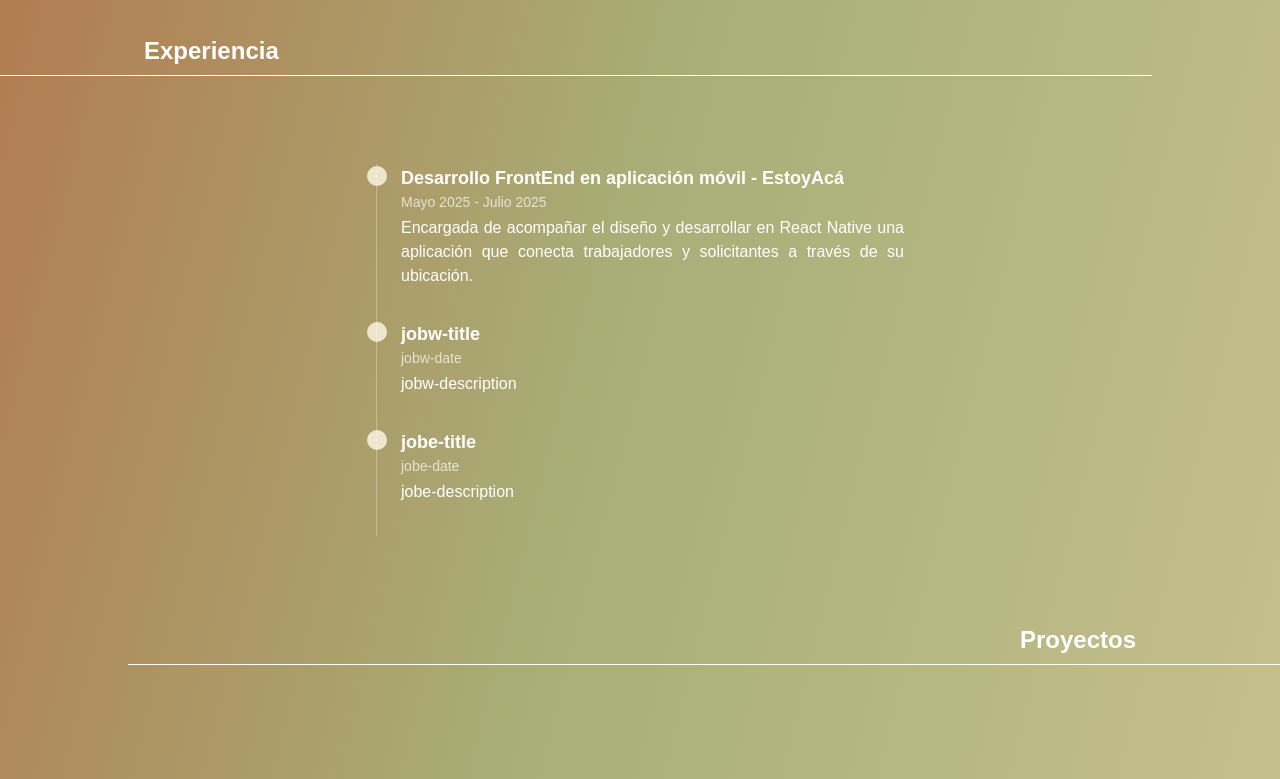
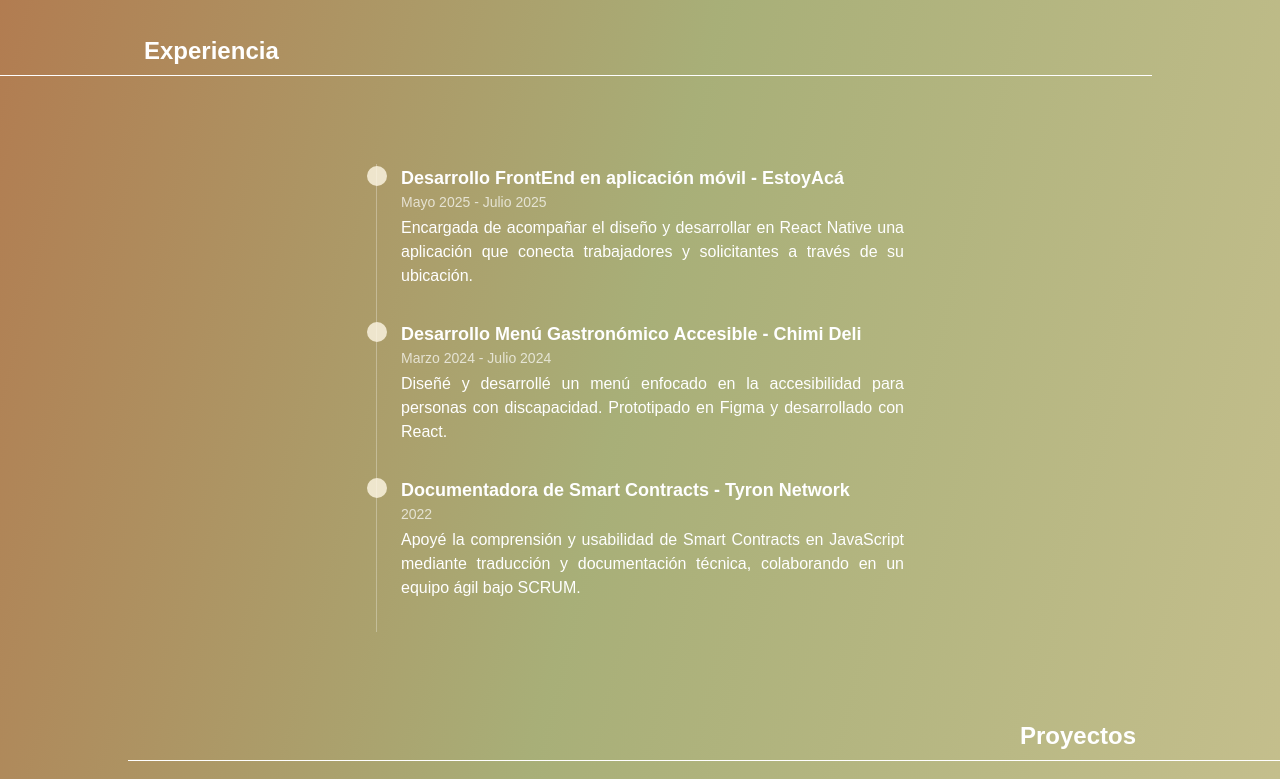
Before and after one commit to ambargorgon/portfolio25, a React (Vite) app: page / in a window 1280 px wide. Shown: the part 1523-2302 px from the top of the page. Built offline with nearby package versions, Linux system fonts and the light colour scheme.

Commit message:
Add files via upload

```diff
--- a/src/components/Hero.tsx
+++ b/src/components/Hero.tsx
@@ -25,7 +25,7 @@ const Hero = () => {
       <h1 className="font-title z-10 text-center py-8 mt-16 text-3xl md:text-5xl xl:text-7xl xl:mt-20">
         {t("title")}
       </h1>
-      <div className="absolute z-0 bg-gradient-to-r from-[#BDBB87] via-[#A9A974] to-[#B17E53] w-full mr-[30%] h-36"></div>
+      <div className="absolute z-0 sm:bg-gradient-to-r from-[#BDBB87] via-[#A9A974] to-[#B17E53] w-full border-b-1 bg-[#bbba862c] mr-0 border-white sm:mr-[30%] h-36"></div>
 
       {/* Subtítulo */}
       <h6 className="font-bold lowercase text-2xl md:text-4xl xl:text-5xl -tracking-widest text-center md:text-right md:self-end md:mr-12 xl:mr-24">
--- a/src/components/TimeLine.tsx
+++ b/src/components/TimeLine.tsx
@@ -16,14 +16,14 @@ const Timeline: React.FC = () => {
           description={t("job1-description")}
         />
         <TimelineItem
-          title={t("jobw-title")}
-          date={t("jobw-date")}
-          description={t("jobw-description")}
+          title={t("job2-title")}
+          date={t("job2-date")}
+          description={t("job2-description")}
         />
         <TimelineItem
-          title={t("jobe-title")}
-          date={t("jobe-date")}
-          description={t("jobe-description")}
+          title={t("job3-title")}
+          date={t("job3-date")}
+          description={t("job3-description")}
         />
       </div>
     </div>
```
